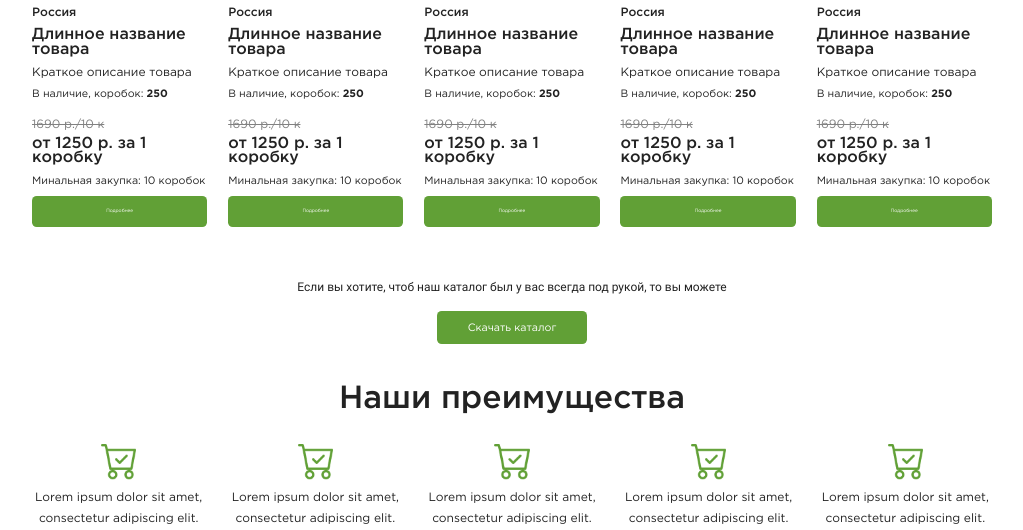
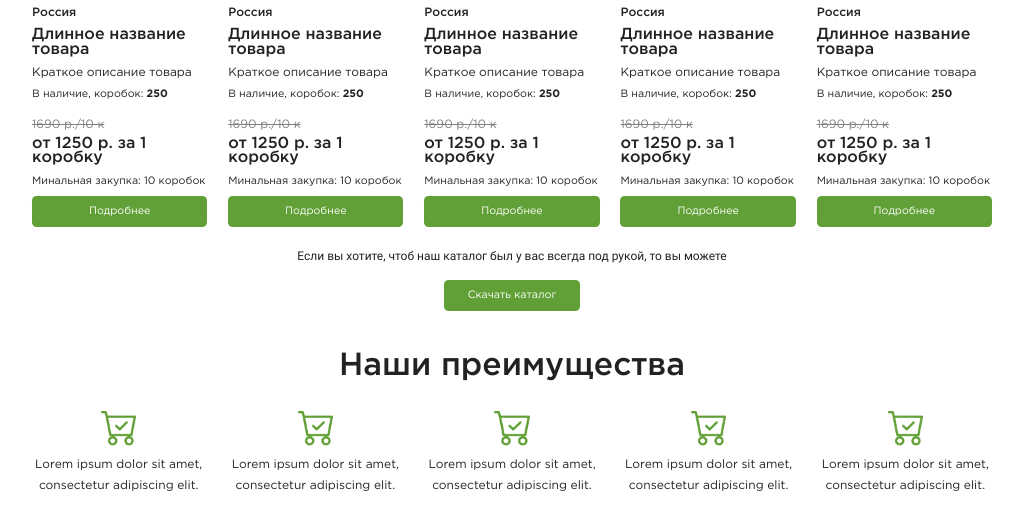
Before and after one commit to TraveWEB/dima_new, a website: page index.html in a window 1280 px wide. Shown: the part 1051-1581 px from the top of the page, without its empty margins (128-1151 px from the left). After the commit the page ends 1547 px from the top, so only its background shows below. Drawn offline with nearby package versions, Linux system fonts and the light colour scheme.

Commit message:
commit_3

```diff
--- a/index.html
+++ b/index.html
@@ -89,7 +89,7 @@
                         <p class="popular_crossed-price">1690 р./10 к</p>
                         <p class="popular_price">от 1250 р. <span class="popular-price-little">за 1 коробку</span></p>
                         <p class="popular_buy-minimum">Минальная закупка: 10 коробок</p>
-                        <button class="popular_button">Подробнее</button>
+                        <a href="#" class="popular_button">Подробнее</a>
                     </div>
                     <div class="popular_blk">
                         <img src="./img/apple.png" alt="img" class="popular_img">
@@ -100,7 +100,7 @@
                         <p class="popular_crossed-price">1690 р./10 к</p>
                         <p class="popular_price">от 1250 р. <span class="popular-price-little">за 1 коробку</span></p>
                         <p class="popular_buy-minimum">Минальная закупка: 10 коробок</p>
-                        <button class="popular_button">Подробнее</button>
+                        <a href="#" class="popular_button">Подробнее</a>
                     </div>
                     <div class="popular_blk">
                         <img src="./img/apple.png" alt="img" class="popular_img">
@@ -111,7 +111,7 @@
                         <p class="popular_crossed-price">1690 р./10 к</p>
                         <p class="popular_price">от 1250 р. <span class="popular-price-little">за 1 коробку</span></p>
                         <p class="popular_buy-minimum">Минальная закупка: 10 коробок</p>
-                        <button class="popular_button">Подробнее</button>
+                        <a href="#" class="popular_button">Подробнее</a>
                     </div>
                     <div class="popular_blk">
                         <img src="./img/apple.png" alt="img" class="popular_img">
@@ -122,7 +122,7 @@
                         <p class="popular_crossed-price">1690 р./10 к</p>
                         <p class="popular_price">от 1250 р. <span class="popular-price-little">за 1 коробку</span></p>
                         <p class="popular_buy-minimum">Минальная закупка: 10 коробок</p>
-                        <button class="popular_button">Подробнее</button>
+                        <a href="#" class="popular_button">Подробнее</a>
                     </div>
                     <div class="popular_blk">
                         <img src="./img/apple.png" alt="img" class="popular_img">
@@ -133,12 +133,12 @@
                         <p class="popular_crossed-price">1690 р./10 к</p>
                         <p class="popular_price">от 1250 р. <span class="popular-price-little">за 1 коробку</span></p>
                         <p class="popular_buy-minimum">Минальная закупка: 10 коробок</p>
-                        <button class="popular_button">Подробнее</button>
+                        <a href="#" class="popular_button">Подробнее</a>
                     </div>
                 </div>
                 <div class="popular_footer">
                     <p class="popular-footer-p">Если вы хотите, чтоб наш каталог был у вас всегда под рукой, то вы можете</p>
-                    <button class="popular-footer-button">Скачать каталог</button>
+                    <a href="#" class="popular-footer-button">Скачать каталог</a>
                 </div>
             </div>
         </div>
--- a/scss/style.scss
+++ b/scss/style.scss
@@ -734,6 +734,7 @@ main {
 
       .popular_blk {
         width: 263px;
+        position: relative;
 
         .popular_img {
           width: 260px;
@@ -793,15 +794,16 @@ main {
         }
         .popular_button {
           width: 100%;
+          position: absolute;
           white-space: normal;
-          padding: 16px 20px;
+          padding: 16px 35px;
           background-color: #61A036;
           border-radius: 7px;
-          border: none;
           color: white;
           font-size: 16px;
           @include Gotham(400);
           line-height: 15px;
+          text-align: center;
         }
       }
     }
@@ -819,8 +821,8 @@ main {
         padding-bottom: 25px;
       }
       .popular-footer-button {
-        width: 225px;
-        height: 50px;
+        white-space: normal;
+        padding: 16px 35px;
         background-color: #61A036;
         border-radius: 7px;
         border: none;
@@ -1223,13 +1225,14 @@ main {
         }
         .popular_button {
           width: 100%;
+          position: absolute;
           white-space: normal;
-          padding: 0.833vw 1.042vw;
+          padding: 0.833vw 1.823vw;
           background-color: #61A036;
           border-radius: 0.365vw;
           border: none;
           color: white;
-          font-size: 0.365vw;
+          font-size: 0.833vw;
           @include Gotham(400);
           line-height: 0.781vw;
         }
@@ -1249,8 +1252,8 @@ main {
         padding-bottom: 1.302vw;
       }
       .popular-footer-button {
-        width: 11.719vw;
-        height: 2.604vw;
+        white-space: normal;
+        padding: 0.833vw 1.823vw;
         background-color: #61A036;
         border-radius: 0.365vw;
         border: none;
```
Also changed, not shown: css/style.css, 1 other file.
